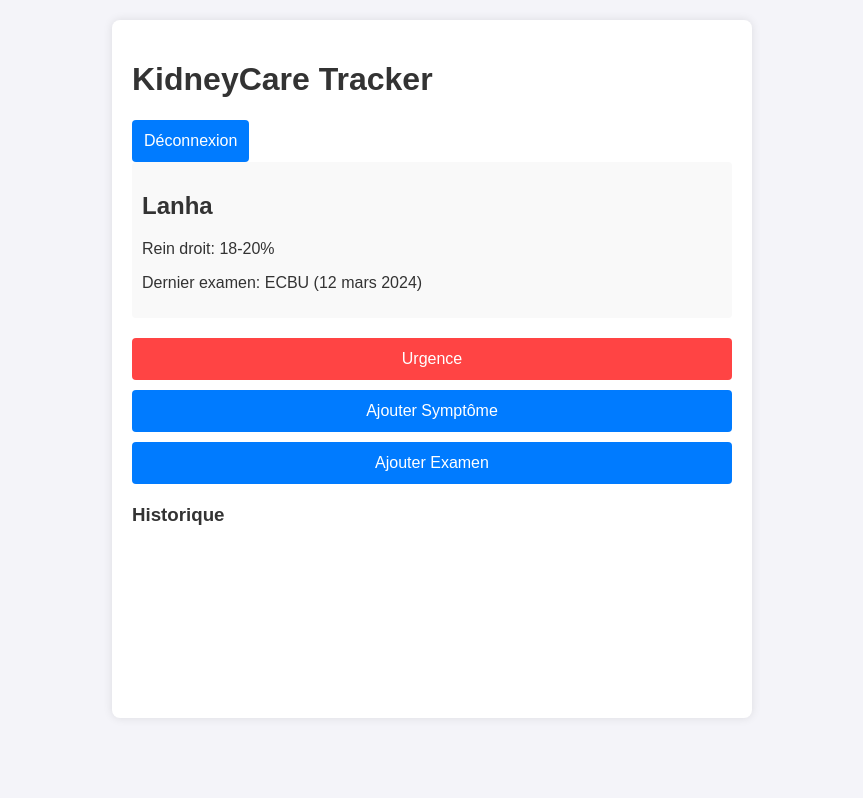
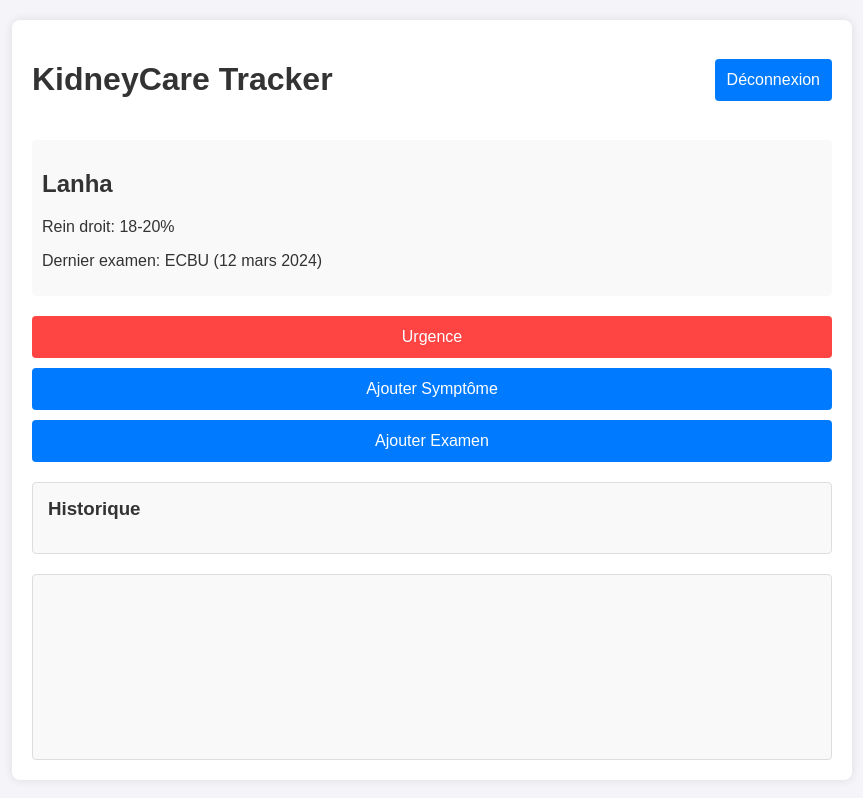
Before and after one commit to MoonRoadx/kidney-care-track, a plain HTML site: page index.html in a window 1280 px wide. Shown: the whole page, without its empty margins (208-1071 px from the left). Drawn offline with nearby package versions, Linux system fonts and the light colour scheme; sample sign-in values are in the browser's storage.

Commit message:
Update style.css

```diff
--- a/style.css
+++ b/style.css
@@ -7,12 +7,19 @@
 }
 
 .container {
-    max-width: 600px;
+    max-width: 800px;
     margin: 0 auto;
     background-color: white;
     padding: 20px;
     border-radius: 8px;
     box-shadow: 0 0 10px rgba(0, 0, 0, 0.1);
+}
+
+.header {
+    display: flex;
+    justify-content: space-between;
+    align-items: center;
+    margin-bottom: 20px;
 }
 
 .patient-info {
@@ -75,3 +82,31 @@
 .hidden {
     display: none;
 }
+
+.history-container {
+    margin-top: 20px;
+    padding: 15px;
+    border: 1px solid #ddd;
+    border-radius: 4px;
+    background-color: #f9f9f9;
+}
+
+.history-container h3 {
+    margin-top: 0;
+}
+
+.history-item {
+    padding: 10px;
+    margin-bottom: 10px;
+    border: 1px solid #ddd;
+    border-radius: 4px;
+    background-color: white;
+}
+
+.chart-container {
+    margin-top: 20px;
+    padding: 15px;
+    border: 1px solid #ddd;
+    border-radius: 4px;
+    background-color: #f9f9f9;
+}
```
